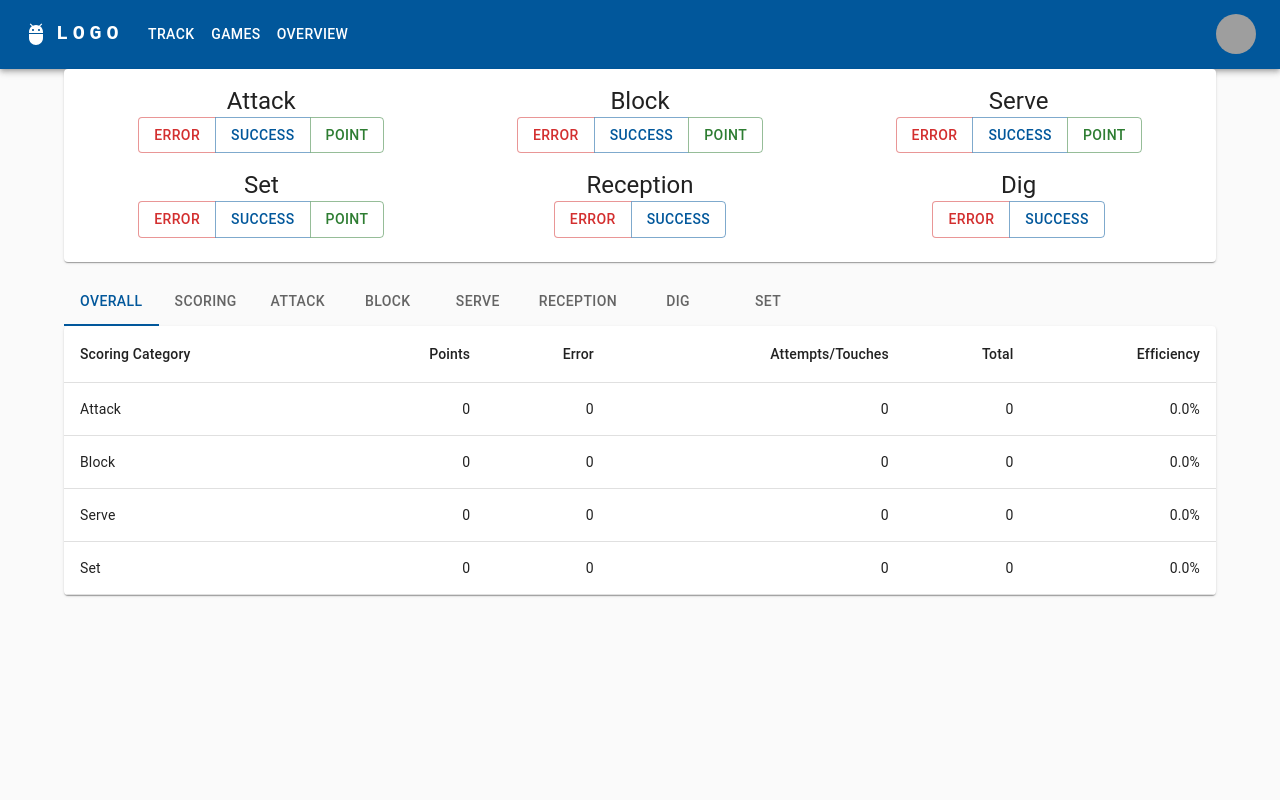
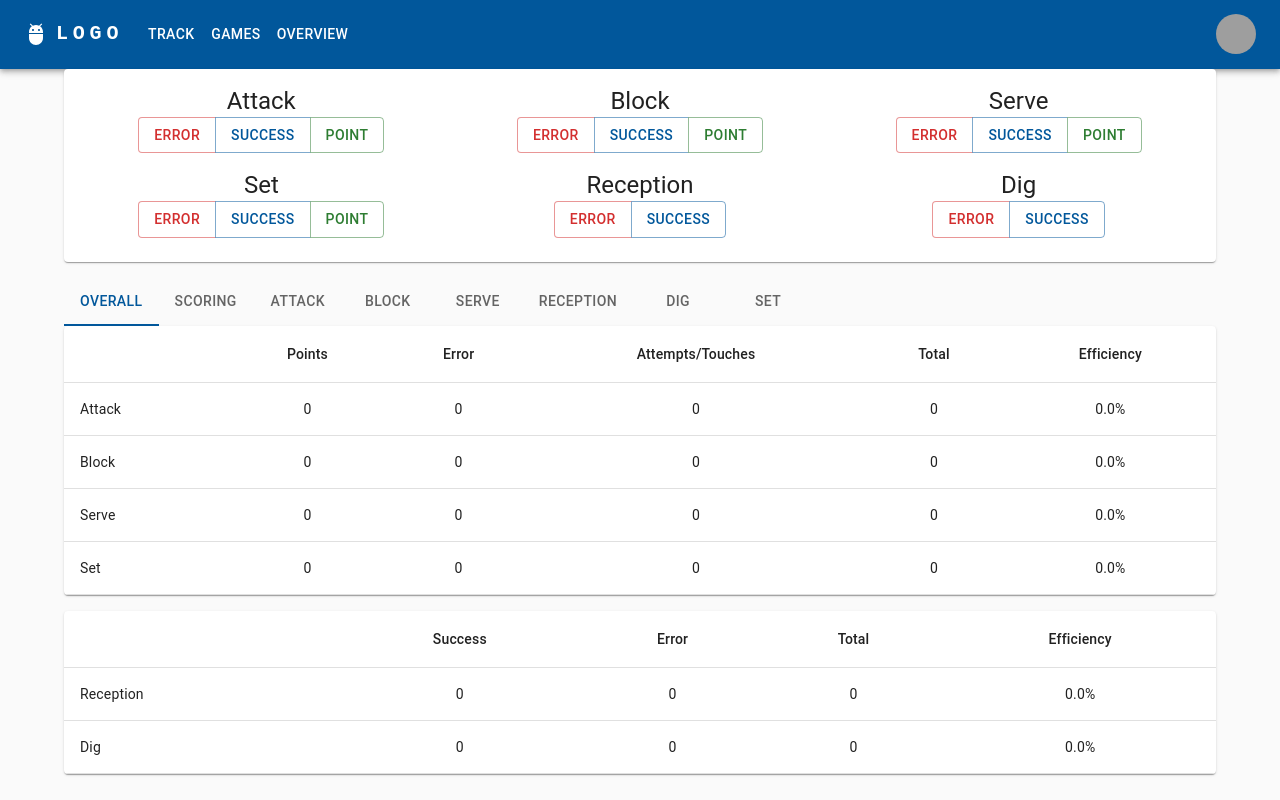
Before and after one commit to Angelo4/Volleyball-Stat-Tracker, a React (Create React App) app in the folder volleyball-stat-tracker-app/: page / in a window 1280 px wide. Built offline with nearby package versions, Linux system fonts and the light colour scheme; grey boxes are pictures that could not be loaded.

Commit message:
Fix table alignment and add hover effect

```diff
--- a/volleyball-stat-tracker-app/src/features/TrackGame/OverallSection.tsx
+++ b/volleyball-stat-tracker-app/src/features/TrackGame/OverallSection.tsx
@@ -1,4 +1,5 @@
 import {
+  Grid,
   Paper,
   Table,
   TableBody,
@@ -14,13 +15,24 @@ import { AppState } from '../../redux/Store';
 import { vbActionEfficiency, vbActionTotal } from '../../utils/Calculator';
 
 const createScoringRow = (name: string, result: VbActionResult) => {
-  const point = result.point ? result.point : 0;
+  const point = result.point || 0;
   return {
     name,
     point,
     ...result,
     total: vbActionTotal(result),
     efficiency: vbActionEfficiency(result),
+  };
+};
+
+const createDefenseRow = (name: string, result: VbActionResult) => {
+  const point = result.point || 0;
+  return {
+    name,
+    point,
+    ...result,
+    total: vbActionTotal(result),
+    efficiency: vbActionEfficiency(result, true),
   };
 };
 
@@ -32,40 +44,68 @@ const OverallSection = (props: VolleyBallStats) => {
     createScoringRow('Set', props.set),
   ];
 
+  const defenseRows: ReturnType<typeof createScoringRow>[] = [
+    createDefenseRow('Reception', props.reception),
+    createDefenseRow('Dig', props.dig),
+  ];
+
   return (
-    <>
+    <Grid container spacing={2}>
+      <Grid item xs={12}>
         <TableContainer component={Paper}>
-        <Table sx={{ minWidth: 650 }} aria-label="simple table">
+          <Table>
             <TableHead>
               <TableRow>
-              <TableCell>Scoring Category</TableCell>
-              <TableCell align="right">Points</TableCell>
-              <TableCell align="right">Error</TableCell>
-              <TableCell align="right">Attempts/Touches</TableCell>
-              <TableCell align="right">Total</TableCell>
-              <TableCell align="right">Efficiency</TableCell>
+                <TableCell></TableCell>
+                <TableCell align="center">Points</TableCell>
+                <TableCell align="center">Error</TableCell>
+                <TableCell align="center">Attempts/Touches</TableCell>
+                <TableCell align="center">Total</TableCell>
+                <TableCell align="center">Efficiency</TableCell>
               </TableRow>
             </TableHead>
             <TableBody>
               {scoringRows.map((row) => (
-              <TableRow
-                key={row.name}
-                // sx={{ '&:last-child td, &:last-child th': { border: 0 } }}
-              >
-                <TableCell component="th" scope="row">
-                  {row.name}
-                </TableCell>
-                <TableCell align="right">{row.point}</TableCell>
-                <TableCell align="right">{row.error}</TableCell>
-                <TableCell align="right">{row.success}</TableCell>
-                <TableCell align="right">{row.total}</TableCell>
-                <TableCell align="right">{`${row.efficiency}%`}</TableCell>
+                <TableRow hover>
+                  <TableCell>{row.name}</TableCell>
+                  <TableCell align="center">{row.point}</TableCell>
+                  <TableCell align="center">{row.error}</TableCell>
+                  <TableCell align="center">{row.success}</TableCell>
+                  <TableCell align="center">{row.total}</TableCell>
+                  <TableCell align="center">{`${row.efficiency}%`}</TableCell>
                 </TableRow>
               ))}
             </TableBody>
           </Table>
         </TableContainer>
-    </>
+      </Grid>
+      <Grid item xs={12}>
+        <TableContainer component={Paper}>
+          <Table>
+            <TableHead>
+              <TableRow>
+                <TableCell></TableCell>
+                <TableCell align="center">Success</TableCell>
+                <TableCell align="center">Error</TableCell>
+                <TableCell align="center">Total</TableCell>
+                <TableCell align="center">Efficiency</TableCell>
+              </TableRow>
+            </TableHead>
+            <TableBody>
+              {defenseRows.map((row) => (
+                <TableRow hover>
+                  <TableCell>{row.name}</TableCell>
+                  <TableCell align="center">{row.success}</TableCell>
+                  <TableCell align="center">{row.error}</TableCell>
+                  <TableCell align="center">{row.total}</TableCell>
+                  <TableCell align="center">{`${row.efficiency}%`}</TableCell>
+                </TableRow>
+              ))}
+            </TableBody>
+          </Table>
+        </TableContainer>
+      </Grid>
+    </Grid>
   );
 };
 
--- a/volleyball-stat-tracker-app/src/utils/Calculator.tsx
+++ b/volleyball-stat-tracker-app/src/utils/Calculator.tsx
@@ -5,10 +5,16 @@ export const vbActionTotal = (stats: VbActionResult): number => {
   return stats.error + stats.success + point;
 };
 
-export const vbActionEfficiency = (stats: VbActionResult): string => {
-  const point = stats.point || 0;
+export const vbActionEfficiency = (
+  stats: VbActionResult,
+  isDefense: boolean = false,
+): string => {
+  let point = stats.point || 0;
   const total: number = vbActionTotal(stats);
-  const efficiency: number =
-    total === 0 ? 0 : ((point - stats.error) / total) * 100; // Rounds to 2dp
+  const overall = isDefense
+    ? point + stats.success - stats.error
+    : point - stats.error;
+  const efficiency: number = total === 0 ? 0 : (overall / total) * 100; // Rounds to 2dp
+
   return efficiency.toFixed(1);
 };
```
Lines whose indentation alone changed are shown as unchanged.
